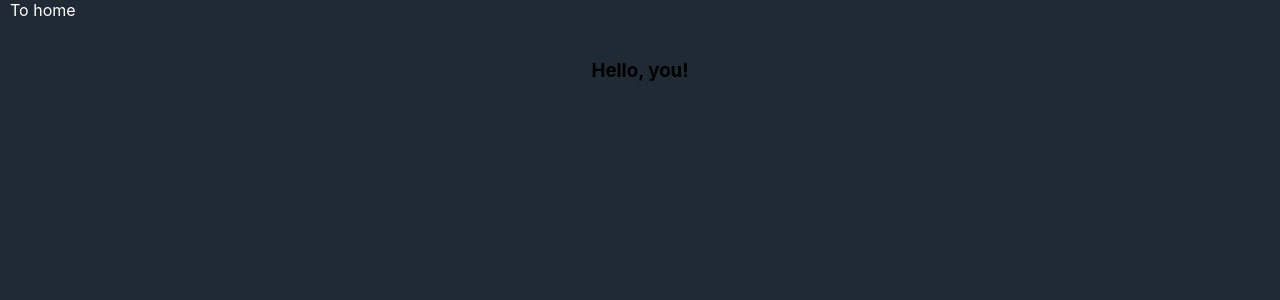
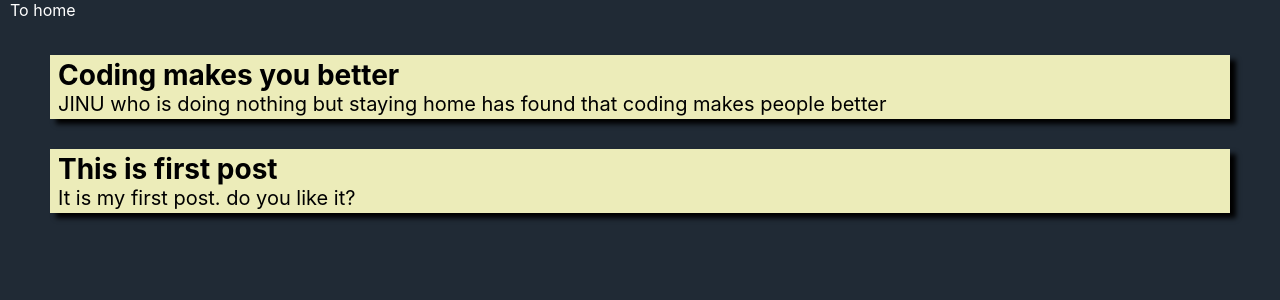
Before and after one commit to good-jinu/blog-old, a React (Create React App) app: page /contnets in a window 1280 px wide. Shown: the top 300 px of the page. Built offline with nearby package versions, Linux system fonts and the light colour scheme.

Commit message:
Updates on contents page

```diff
--- a/public/index.html
+++ b/public/index.html
@@ -53,7 +53,7 @@
       work correctly both with client-side routing and a non-root public URL.
       Learn how to configure a non-root public URL by running `npm run build`.
     -->
-    <title>React App</title>
+    <title>gooday's blog</title>
   </head>
   <body>
     <noscript>You need to enable JavaScript to run this app.</noscript>
--- a/src/pages/About.js
+++ b/src/pages/About.js
@@ -1,4 +1,3 @@
-import { Link } from 'react-router-dom';
 import Header from './structure/Header';
 import './About.css';
 
--- /dev/null
+++ b/src/pages/Contents.css
@@ -0,0 +1,44 @@
+section {
+  width: 100%;
+  display: flex;
+  flex-direction: column;
+  justify-content: flex-start;
+  align-items: center;
+}
+.posting-board {
+  width: 100%;
+  display: flex;
+  flex-direction: column;
+  justify-content: flex-start;
+  align-items: stretch;
+}
+
+.posting {
+  padding: 3px 8px;
+  background-color: #ececb9;
+  box-shadow: 6px 5px 5px black;
+  text-align: left;
+}
+
+.posting > h1 {
+  margin: 0;
+  font-size: 28px;
+  font-weight: bold;
+}
+
+.posting > p {
+  margin: 0;
+  font-size: 20px;
+}
+
+@media screen and (max-width: 500px) {
+  .posting {
+    margin: 10px 5px;
+  }
+}
+
+@media screen and (min-width: 500px) {
+  .posting {
+    margin: 15px 50px;
+  }
+}
--- a/src/pages/Contents.js
+++ b/src/pages/Contents.js
@@ -1,13 +1,26 @@
-import { Link } from 'react-router-dom';
 import Header from './structure/Header';
+import Datas from './contents-data/posted-data';
+import './Contents.css';
 
 const Contents = () => {
+  const showPostings = () => {
+    var rows = [];
+    for(let iii=Datas.length-1; iii>=0; iii--) {
+      rows.push(
+	<div className="posting">
+	  <h1>{Datas[iii].title}</h1>
+	  <p>{Datas[iii].body}</p>
+	</div>
+      );
+    }
+    return rows
+  }
   return (
     <div className="mainbody">
       <Header />
       <section>
-        <article>
-          <h1>Hello, you!</h1>
+        <article className="posting-board">
+          {showPostings()}
         </article>
       </section>
     </div>
--- a/src/pages/Home.js
+++ b/src/pages/Home.js
@@ -8,7 +8,7 @@ class Home extends React.Component {
     return (
       <ul className="MainMenu responsive-font">
         <li><Link to="/about">About me</Link></li>
-        <li>Contents</li>
+        <li><Link to="/contents">Contents</Link></li>
         <li>More</li>
       </ul>
     );
--- /dev/null
+++ b/src/pages/contents-data/posted-data.js
@@ -0,0 +1,11 @@
+export default [
+  {
+    title: "This is first post",
+    body: "It is my first post. do you like it?"
+  },
+
+  {
+    title: "Coding makes you better",
+    body: "JINU who is doing nothing but staying home has found that coding makes people better"
+  }
+];
```
